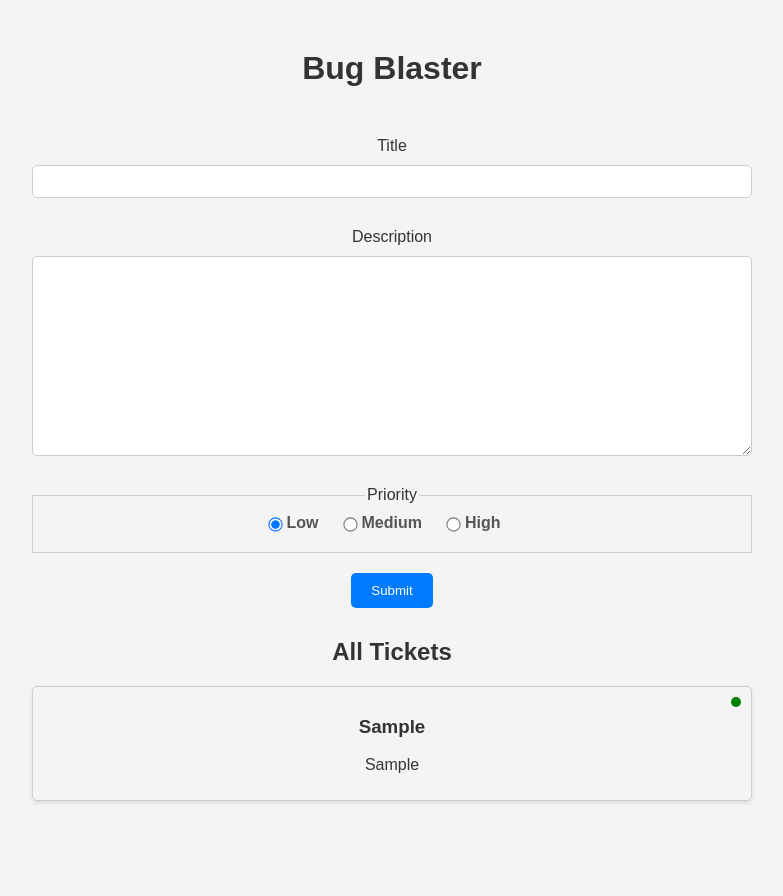
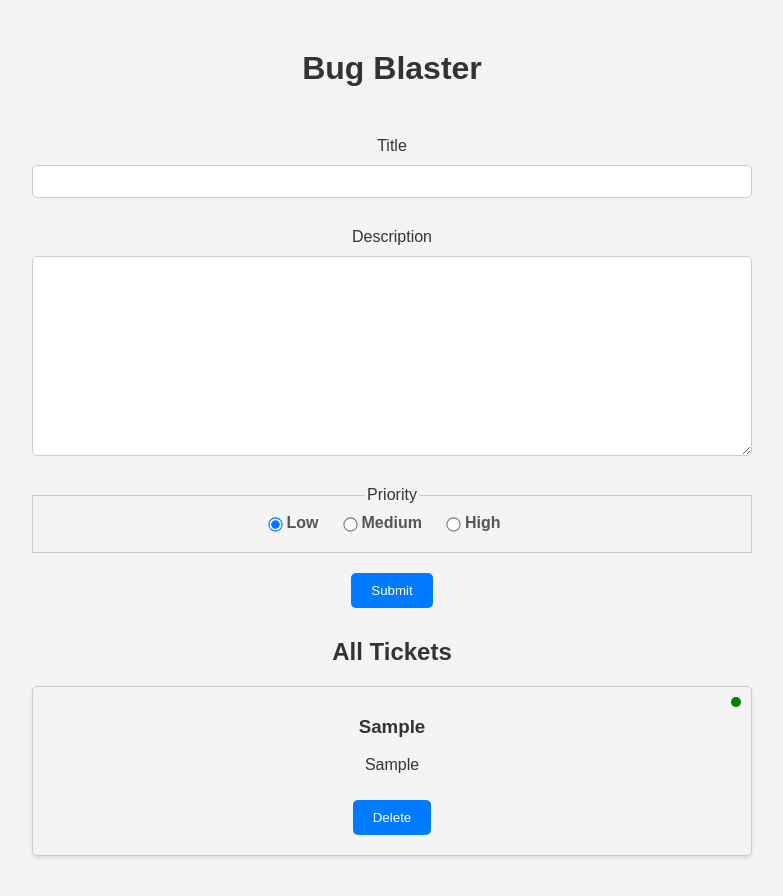
Before and after one commit to tinn1855/bug-blaster, a React (Create React App) app: page / in a window 1280 px wide. Both pictures are taken after typing "Sample", "Sample" into the empty fields and a click on the button "Submit". Shown: the top 896 px of the page, without its empty margins (248-1031 px from the left). Built offline with nearby package versions, Linux system fonts and the light colour scheme.

Commit message:
feat(delete-ticket): create feature delete ticket

```diff
--- a/src/components/TicketItem.js
+++ b/src/components/TicketItem.js
@@ -14,6 +14,18 @@ export default function TicketItem({ ticket, dispatch }) {
       <div className={`priority-dot ${priorityClass[ticket.priority]}`}></div>
       <h3>{title}</h3>
       <p>{description}</p>
+      <button
+        className="button"
+        onClick={() => dispatch({ type: "DELETE_TICKET", payload: { id } })}
+      >
+        Delete
+      </button>
+      {/* <button
+        className="button"
+        onClick={() => dispatch({ type: "EDIT_TICKET", payload: { id } })}
+      >
+        Edit
+      </button> */}
     </div>
   );
 }
```
